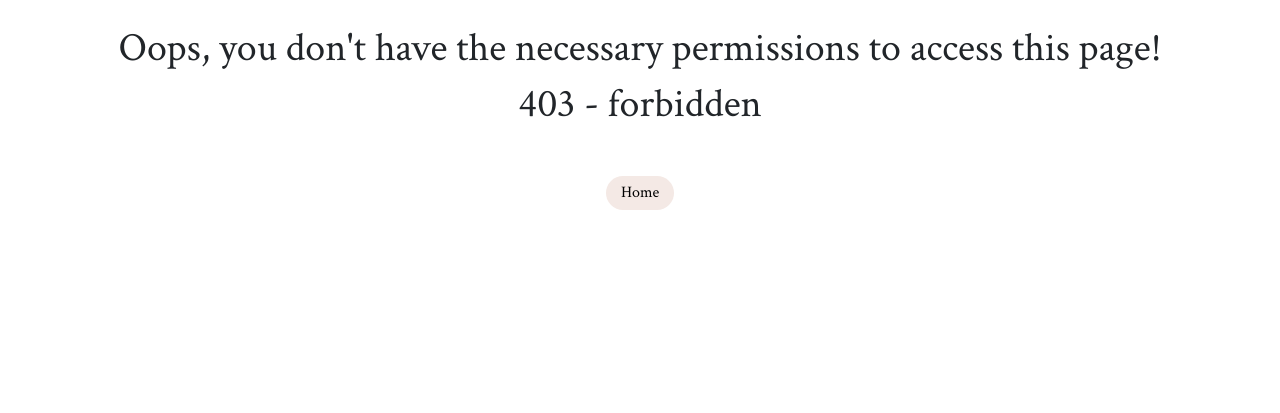
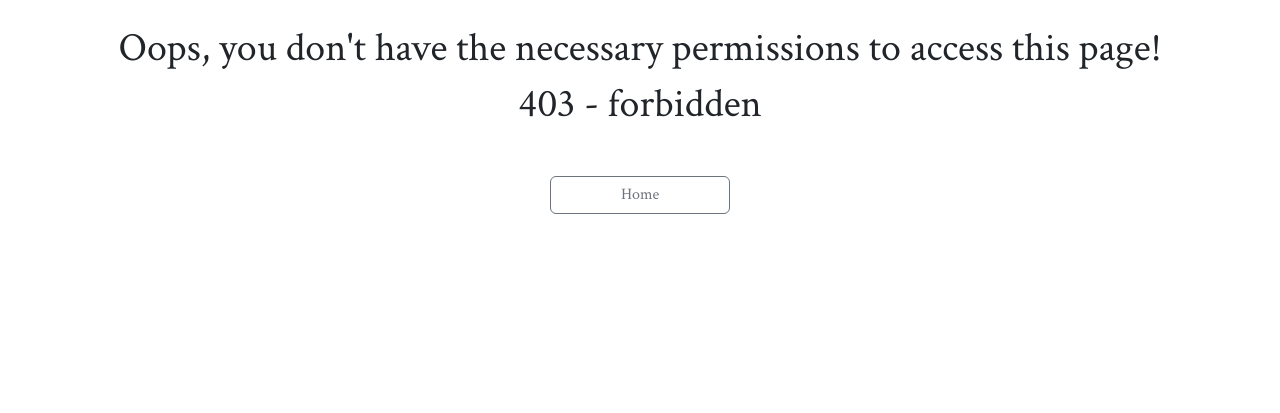
Before and after one commit to llewellynksj/little-white-dress, a Django app: template templates/403.html in a window 1280 px wide. Shown: the part 57-470 px from the top of the page. Run offline with Django 3.2, Linux system fonts and the light colour scheme; the template is opened without the code that fills it, so the values that code supplies are empty; some libraries are stand-ins or nearby versions.

Commit message:
Change buttons on 403 404 and 500 pages

```diff
--- a/templates/403.html
+++ b/templates/403.html
@@ -6,7 +6,9 @@
     <h1>Oops, you don't have the necessary permissions to access this page!</h1>
     <h1 class="mb-4 pb-4">403 - forbidden</h1>
 
-    <a class="" aria-current="page" href="{% url 'index' %}"><button>Home</button></a>
+    <a class="link-no-decor" href="{% url 'index' %}">
+        <p class="btn btn-outline-secondary mx-2 page-button">Home</p>
+    </a>
 </div>
 
 {% endblock %}
--- a/templates/404.html
+++ b/templates/404.html
@@ -6,7 +6,9 @@
     <h1>Hmm, we can't seem to find that page!</h1>
     <h1 class="mb-4 pb-4">404 - page not found</h1>
 
-    <a class="" aria-current="page" href="{% url 'index' %}"><button>Home</button></a>
+    <a class="link-no-decor" href="{% url 'index' %}">
+        <p class="btn btn-outline-secondary mx-2 page-button">Home</p>
+    </a>
 </div>
 
 {% endblock %}
--- a/templates/500.html
+++ b/templates/500.html
@@ -6,7 +6,9 @@
     <h1>Sorry! The server encountered a problem, and couldn't complete your request</h1>
     <h1 class="mb-4 pb-4">500 - internal server error</h1>
 
-    <a class="" aria-current="page" href="{% url 'index' %}"><button>Home</button></a>
+    <a class="link-no-decor" href="{% url 'index' %}">
+        <p class="btn btn-outline-secondary mx-2 page-button">Home</p>
+    </a>
 </div>
 
 {% endblock %}
```
